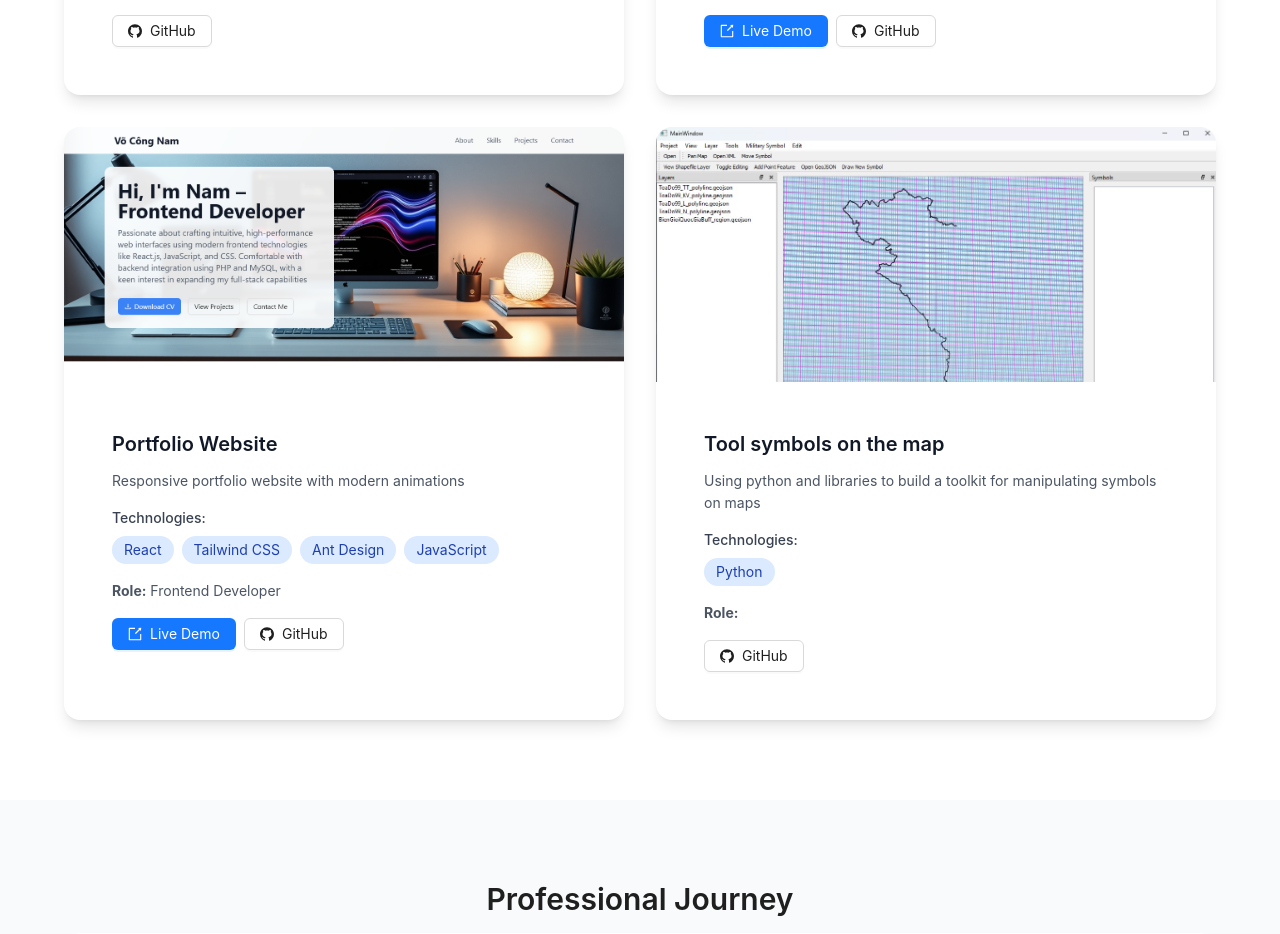
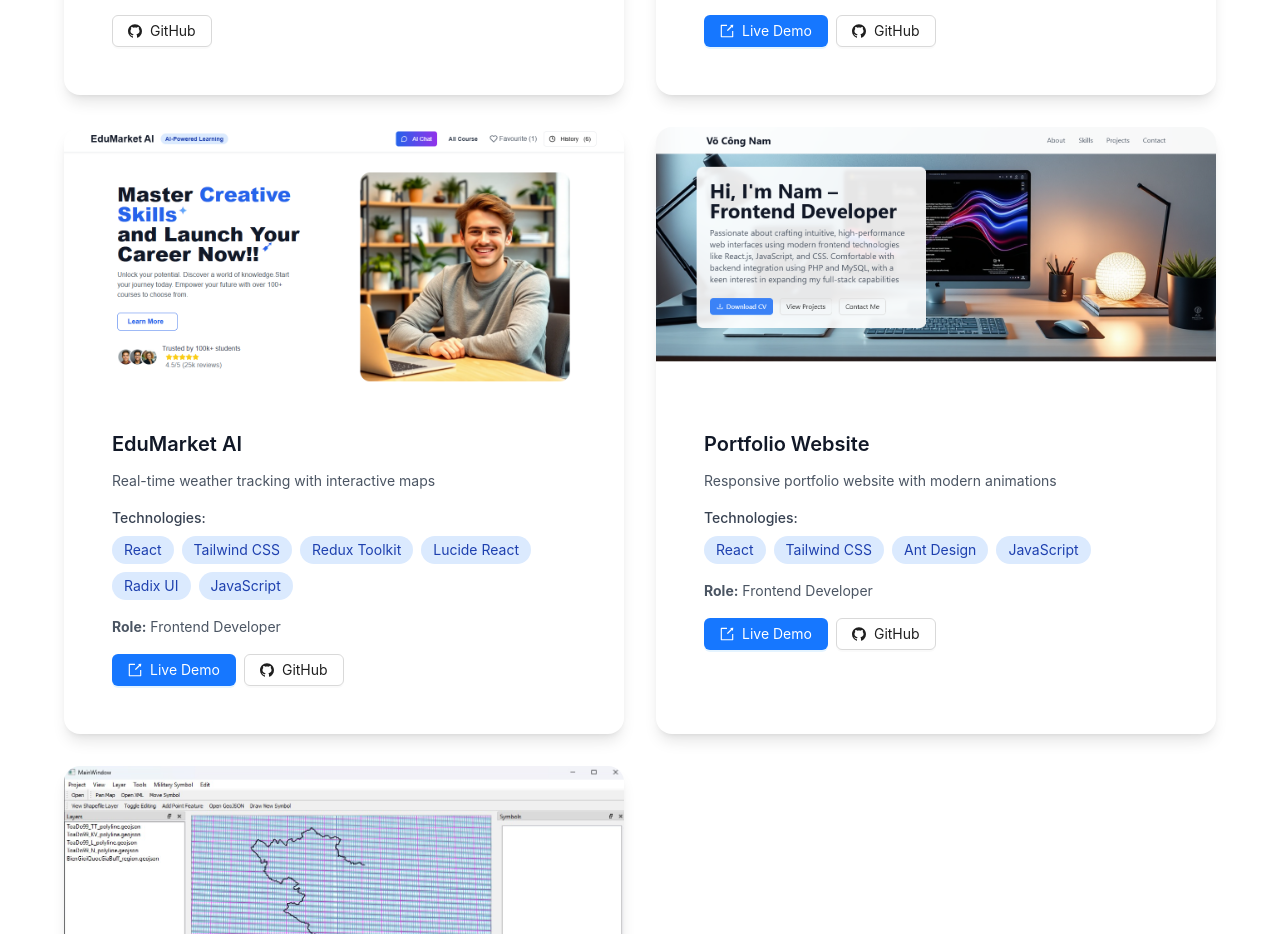
Before and after one commit to NamVo17/Portfolio, a React (Create React App) app: page / in a window 1280 px wide. Shown: the part 2880-3814 px from the top of the page. Built offline with nearby package versions, Linux system fonts and the light colour scheme.

Commit message:
Create Projects

```diff
--- a/src/pages/Home/Home.jsx
+++ b/src/pages/Home/Home.jsx
@@ -52,15 +52,15 @@ const projects = [
     role: 'Frontend Developer',
     image: '/calendar.png',
   },
-  // {
-  //   title: 'Weather Dashboard',
-  //   description: 'Real-time weather tracking with interactive maps',
-  //   tech: ['React', 'Chart.js', 'OpenWeather API'],
-  //   demo: 'https://khoahoc-onl.vercel.app',
-  //   github: 'https://github.com/NamVo17/weather',
-  //   role: 'Frontend Developer',
-  //   image: 'https://readdy.ai/api/search-image?query=weather%20dashboard%20interface%20with%20charts%20graphs%20and%20weather%20data%20visualization%20clean%20modern%20design%20on%20white%20background&width=400&height=250&seq=proj3&orientation=landscape',
-  // },
+  {
+    title: 'EduMarket AI',
+    description: 'Real-time weather tracking with interactive maps',
+    tech: ['React', 'Tailwind CSS',  'Redux Toolkit', 'Lucide React', 'Radix UI', 'JavaScript' ],
+    demo: 'https://khoahoc-onl.vercel.app',
+    github: 'https://github.com/NamVo17/KhoahocOnl',
+    role: 'Frontend Developer',
+    image: '/khoahoconl.png',
+  },
   {
     title: 'Portfolio Website',
     description: 'Responsive portfolio website with modern animations',
```
Also changed, not shown: public/khoahoconl.png (added).
